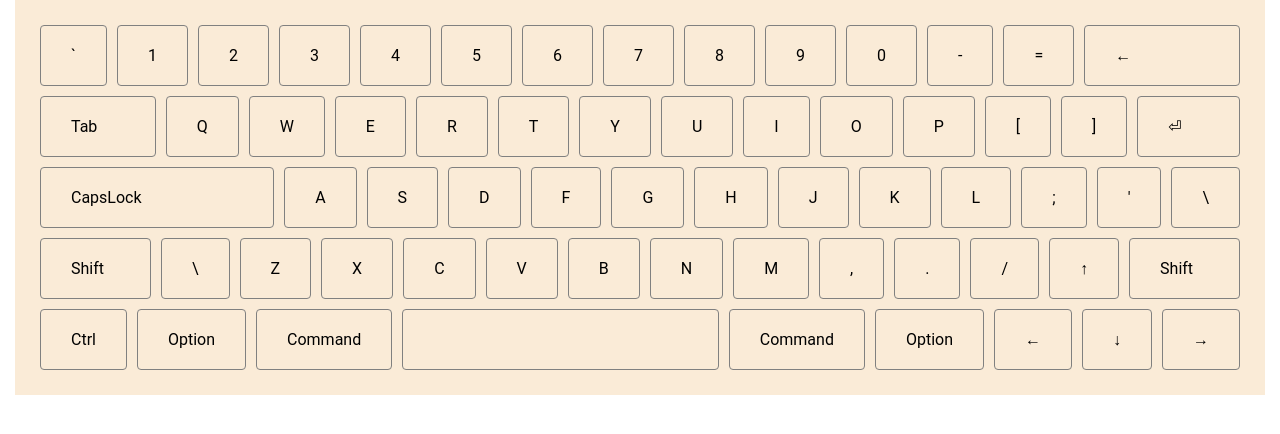
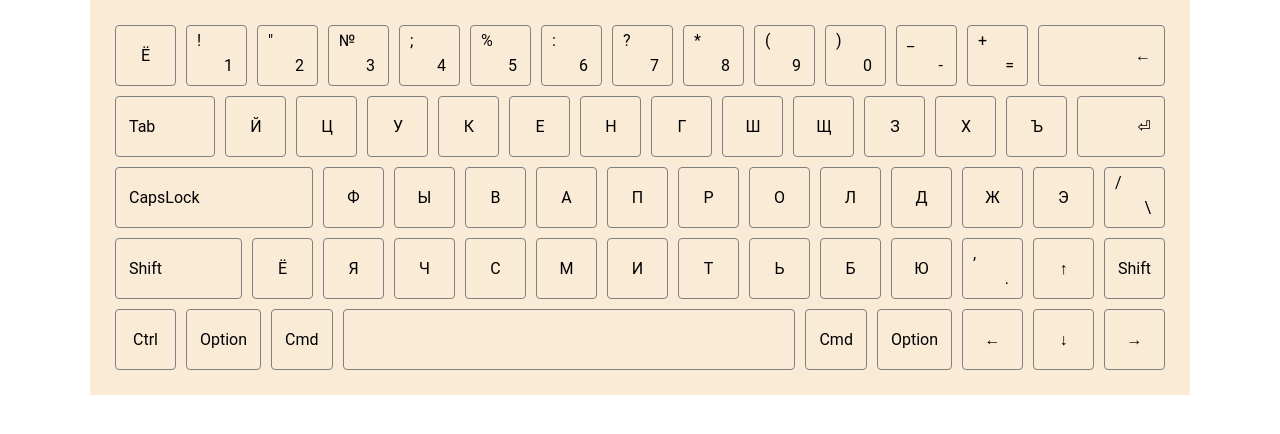
Before and after one commit to lazy-ocean/virtual-keyboard, a website with bundled scripts: page src/index.html in a window 1280 px wide. Built offline with nearby package versions, Linux system fonts and the light colour scheme; files whose address does not match are found by name.

Commit message:
feat: add finished layout for both languages

```diff
--- a/src/js/index.js
+++ b/src/js/index.js
@@ -1,10 +1,17 @@
 import generateLayout from "./layout/layout";
 
-const renderKey = (keyName, long) => {
+const renderKey = (keyName, keyClasses, keySecondary, role) => {
   const key = document.createElement("div");
+  const secondarySymbol = document.createElement("span");
+  if (role === "symbol" || role === "number") key.classList.add("double");
+  if (keySecondary) {
+    secondarySymbol.innerHTML = keySecondary;
+    secondarySymbol.classList.add("secondary");
+  }
   key.innerHTML = keyName;
+  key.appendChild(secondarySymbol);
   key.classList.add("key");
-  if (long) key.classList.add("long");
+  if (keyClasses) keyClasses.forEach((keyClass) => key.classList.add(keyClass));
   return key;
 };
 
@@ -13,14 +20,14 @@ const render = () => {
   const keyboard = document.createElement("div");
   keyboard.classList.add("keyboard");
   document.body.appendChild(keyboard);
-  const layout = generateLayout("english");
+  const layout = generateLayout("russian");
   layout.map((line) => {
     const keyboardLine = document.createElement("div");
     keyboardLine.classList.add("line");
-    line.map((key) =>
-      key.role === "letter"
-        ? keyboardLine.appendChild(renderKey(key.secondary))
-        : keyboardLine.appendChild(renderKey(key.main, key.long))
+    line.map(({ main, classname, secondary, role }) =>
+      role === "letter"
+        ? keyboardLine.appendChild(renderKey(secondary))
+        : keyboardLine.appendChild(renderKey(main, classname, secondary, role))
     );
     return keyboard.appendChild(keyboardLine);
   });
--- a/src/js/layout/lang/english.js
+++ b/src/js/layout/lang/english.js
@@ -31,7 +31,7 @@ const english = {
   },
   Key6: {
     main: "6",
-    secondary: "&",
+    secondary: "^",
     role: "number",
   },
   Key7: {
@@ -68,13 +68,13 @@ const english = {
     main: "←",
     secondary: "",
     role: "functional",
-    long: true,
+    classname: ["long", "right"],
   },
   Tab: {
     main: "Tab",
     secondary: "",
     role: "functional",
-    long: true,
+    classname: ["long", "left"],
   },
   KeyQ: {
     main: "q",
@@ -140,13 +140,13 @@ const english = {
     main: "⏎",
     secondary: "",
     role: "functional",
-    long: true,
+    classname: ["long", "right"],
   },
   CapsLock: {
     main: "CapsLock",
     secondary: "",
     role: "functional",
-    long: true,
+    classname: ["long", "left"],
   },
   KeyA: {
     main: "a",
@@ -212,7 +212,7 @@ const english = {
     main: "Shift",
     secondary: "",
     role: "functional",
-    long: true,
+    classname: ["long", "left"],
   },
   KeyTilda: {
     main: "\\",
@@ -278,7 +278,7 @@ const english = {
     main: "Shift",
     secondary: "",
     role: "functional",
-    long: true,
+    classname: ["right"],
   },
   Ctrl: {
     main: "Ctrl",
@@ -291,7 +291,7 @@ const english = {
     role: "functional",
   },
   LCommand: {
-    main: "Command",
+    main: "Cmd",
     secondary: "",
     role: "functional",
   },
@@ -299,10 +299,10 @@ const english = {
     main: "&nbsp;",
     secondary: "",
     role: "symbol",
-    long: true,
+    classname: ["long"],
   },
   RCommand: {
-    main: "Command",
+    main: "Cmd",
     secondary: "",
     role: "functional",
   },
--- a/src/js/layout/lang/russian.js
+++ b/src/js/layout/lang/russian.js
@@ -68,13 +68,13 @@ const russian = {
     main: "←",
     secondary: "",
     role: "functional",
-    long: true,
+    classname: ["long", "right"],
   },
   Tab: {
     main: "Tab",
     secondary: "",
     role: "functional",
-    long: true,
+    classname: ["long", "left"],
   },
   KeyQ: {
     main: "й",
@@ -140,13 +140,13 @@ const russian = {
     main: "⏎",
     secondary: "",
     role: "functional",
-    long: true,
+    classname: ["long", "right"],
   },
   CapsLock: {
     main: "CapsLock",
     secondary: "",
     role: "functional",
-    long: true,
+    classname: ["long", "left"],
   },
   KeyA: {
     main: "ф",
@@ -212,7 +212,7 @@ const russian = {
     main: "Shift",
     secondary: "",
     role: "functional",
-    long: true,
+    classname: ["long", "left"],
   },
   KeyTilda: {
     main: "ё",
@@ -278,7 +278,7 @@ const russian = {
     main: "Shift",
     secondary: "",
     role: "functional",
-    long: true,
+    classname: ["right"],
   },
   Ctrl: {
     main: "Ctrl",
@@ -291,7 +291,7 @@ const russian = {
     role: "functional",
   },
   LCommand: {
-    main: "Command",
+    main: "Cmd",
     secondary: "",
     role: "functional",
   },
@@ -299,10 +299,10 @@ const russian = {
     main: "&nbsp;",
     secondary: "",
     role: "symbol",
-    long: true,
+    classname: ["long"],
   },
   RCommand: {
-    main: "Command",
+    main: "Cmd",
     secondary: "",
     role: "functional",
   },
--- a/src/sass/components/_key.scss
+++ b/src/sass/components/_key.scss
@@ -1,7 +1,34 @@
 .key {
-  padding: 2rem 3rem;
+  padding: 2rem 1.3rem;
+  text-align: center;
+  min-width: 6.1rem;
   margin: 0.5rem;
   font-size: 1.6rem;
   border-radius: 4px;
   border: 1px solid grey;
+  position: relative;
 }
+
+.long {
+  flex-grow: 1;
+}
+
+.right {
+  text-align: right;
+}
+
+.left {
+  text-align: left;
+}
+
+.secondary {
+  position: absolute;
+  top: 0.5rem;
+  left: 1rem;
+}
+
+.double {
+  padding-top: 3rem;
+  padding-bottom: 1rem;
+  text-align: right;
+}
--- a/src/sass/components/_keyboard.scss
+++ b/src/sass/components/_keyboard.scss
@@ -5,11 +5,7 @@
   flex-direction: column;
   align-items: center;
   padding: 2rem;
-  max-width: 125rem;
-}
-
-.long {
-  flex-grow: 1;
+  max-width: 110rem;
 }
 
 .line {
```
Also changed, not shown: build/index.js, build/styles.css.
